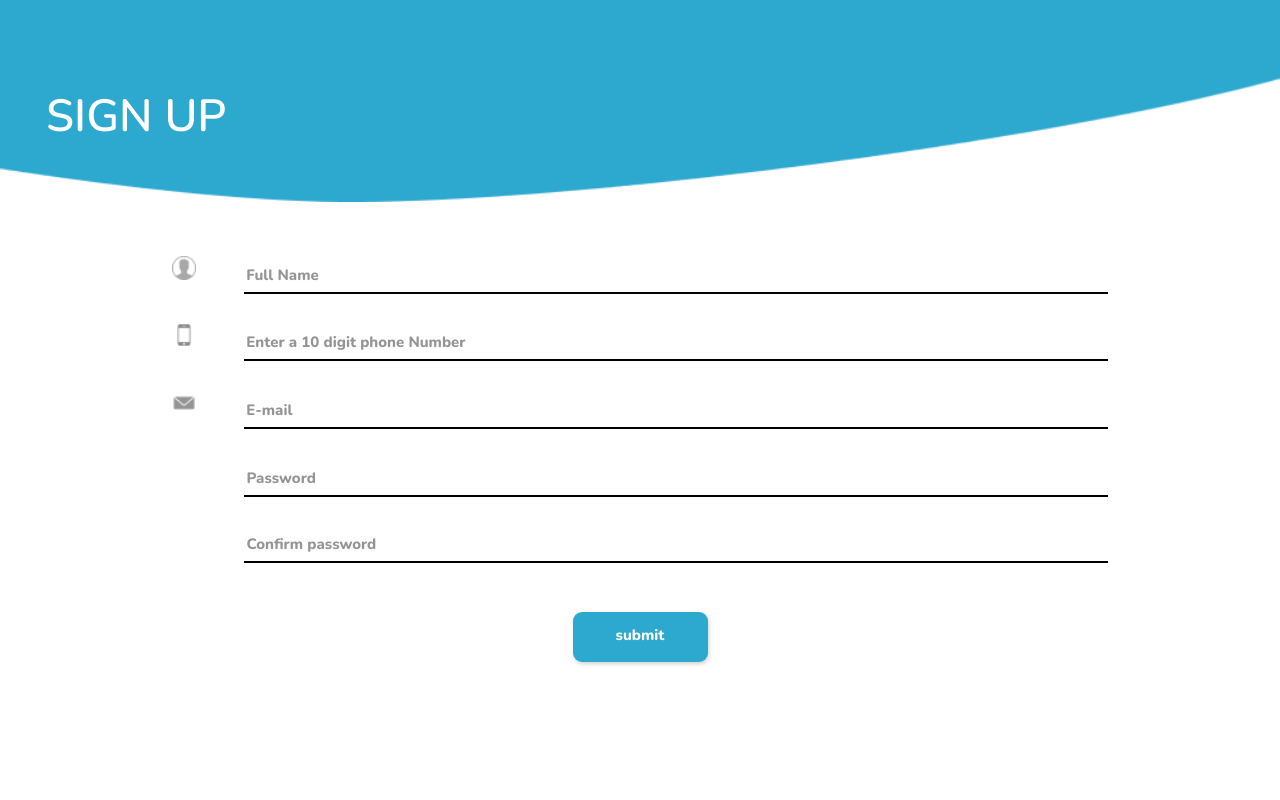
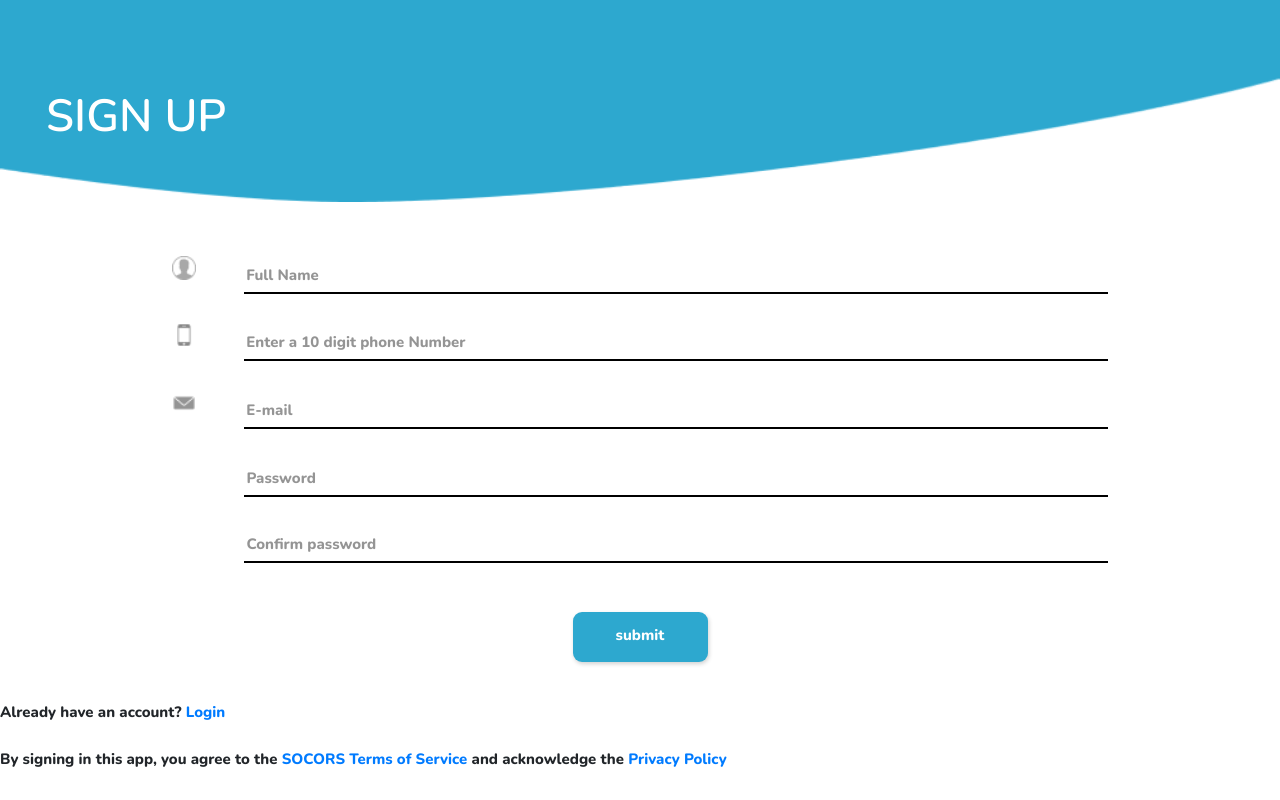
Before and after one commit to vishwaspuri/socors, a Django app: template user/templates/signup.html in a window 1280 px wide. Run offline with Django 3.2, Linux system fonts and the light colour scheme; the template is opened without the code that fills it, so the values that code supplies are empty; some libraries are stand-ins or nearby versions.

Commit message:
minor changes

```diff
--- a/user/templates/signup.html
+++ b/user/templates/signup.html
@@ -72,6 +72,9 @@
     </div>
   </div>
 </div>
+    <p class="bottom">Already have an account? <a href="{% url 'user:login' %}" class="login">Login</a></p>
+
+        <p>By signing in this app, you agree to the <a href="{% url 'user:terms-n-conditions' %}" class="tnc">SOCORS Terms of Service</a> and acknowledge the <a href="{% url 'user:privacy-policy' %}" class="policy">Privacy Policy</a></p>
 
     </div>
 
```
